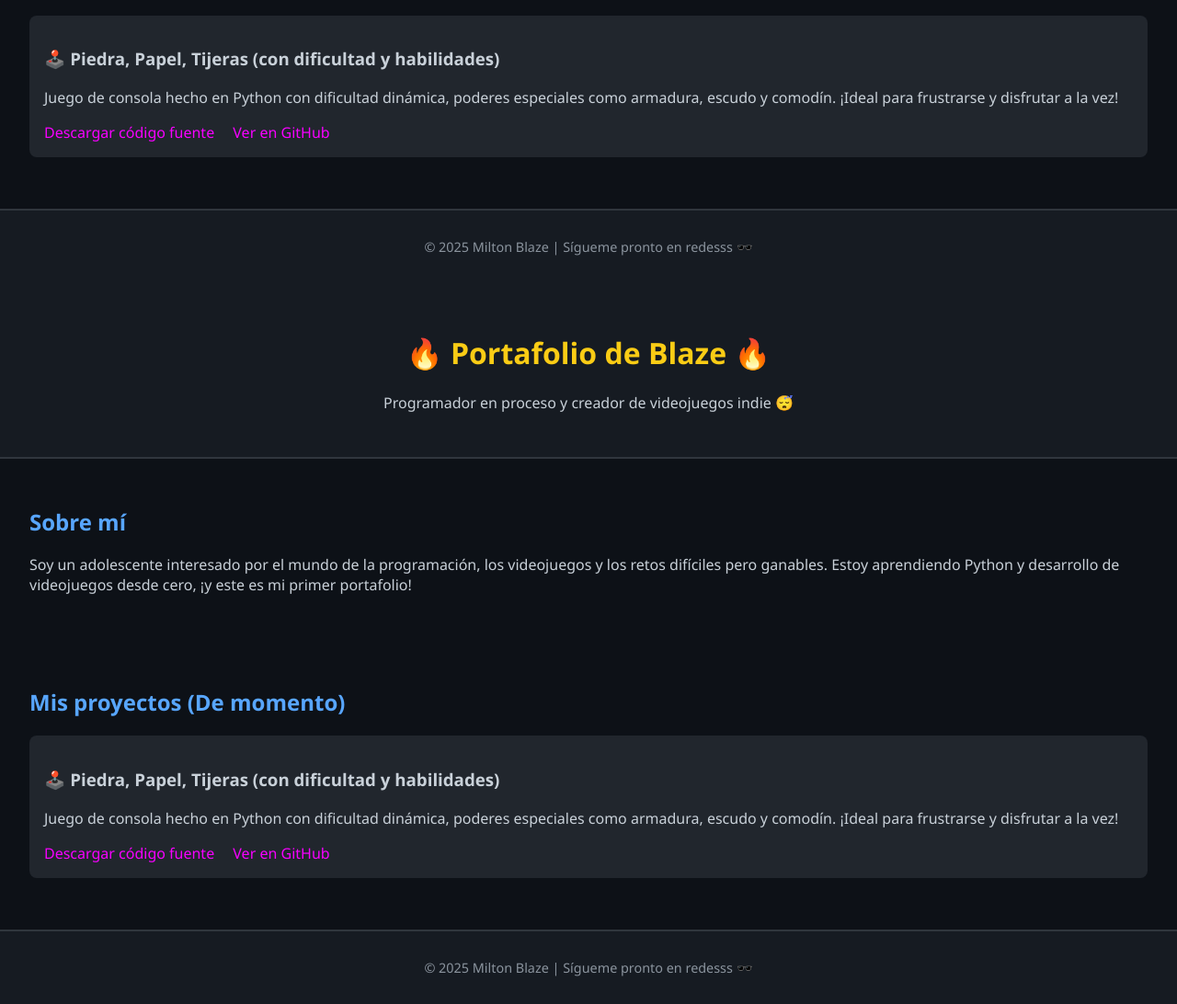
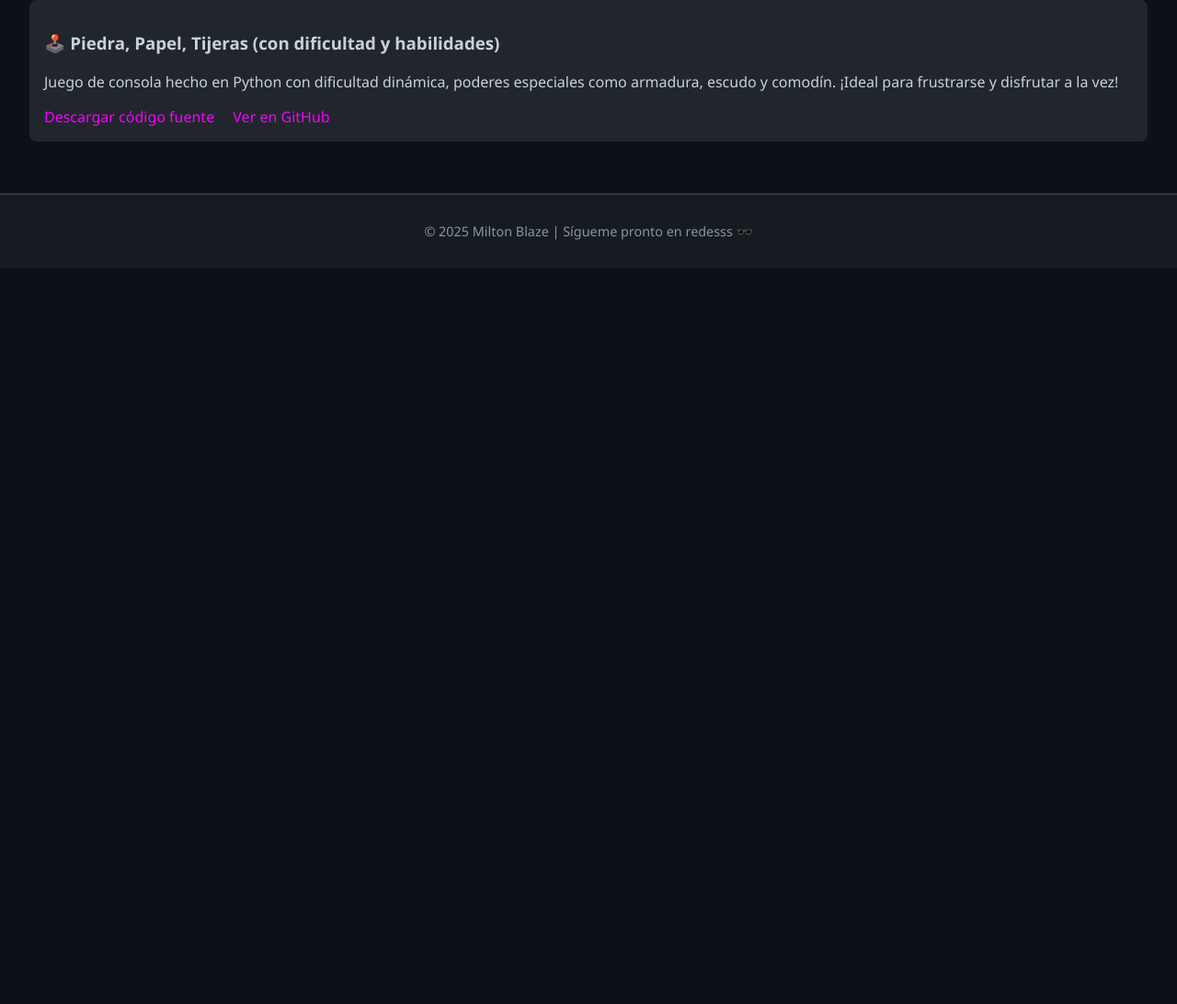
Before and after one commit to miltonnblaze/mi-portafolio, a plain HTML site: page index.html in a window 1280 px wide. Shown: the part 549-1641 px from the top of the page at 92% size. After the commit the page ends 841 px from the top, so only its background shows below. Drawn offline with Linux system fonts and the light colour scheme.

Commit message:
Actualizar index y estilos con versión corregida y animación

```diff
--- a/estilos.css
+++ b/estilos.css
@@ -42,6 +42,7 @@ section {
     border-radius: 8px;
     margin-bottom: 1.5rem;
 }
+
 @keyframes flame {
     0% { filter: drop-shadow(0 0 5px #ff5e00) brightness(1.1); }
     25% { filter: drop-shadow(0 0 10px #ff9d00) brightness(1.2); }
@@ -59,6 +60,7 @@ section {
 .logo img:hover {
     transform: translateY(-10px) scale(1.05);
 }
+
 footer {
     background-color: #161b22;
     text-align: center;
@@ -67,47 +69,3 @@ footer {
     color: #8b949e;
     font-size: 0.9rem;
 }
-
-body {
-    font-family: 'Segoe UI', sans-serif;
-    margin: 0;
-    padding: 0;
-    background-color: #0d1117;
-    color: #c9d1d9;
-}
-
-header {
-    background-color: #161b22;
-    text-align: center;
-    padding: 2rem 1rem;
-    border-bottom: 2px solid #30363d;
-}
-
-h1 {
-    color: #facc15;
-}
-
-h2 {
-    color: #58a6ff;
-}
-
-a {
-    color: #f700ff;
-    text-decoration: none;
-    margin-right: 1rem;
-}
-
-a:hover {
-    text-decoration: underline;
-}
-
-section {
-    padding: 2rem;
-}
-
-.proyecto {
-    background-color: #21262d;
-    padding: 1rem;
-    border-radius: 8px;
-    margin-bottom: 1.5rem;
-}
--- a/index.html
+++ b/index.html
@@ -1,20 +1,17 @@
-HEAD
 <!DOCTYPE html>
 <html lang="es">
 <head>
-    <meta charset="UTF-8">
-    <meta name="viewport" content="width=device-width, initial-scale=1.0">
+    <meta charset="UTF-8" />
+    <meta name="viewport" content="width=device-width, initial-scale=1" />
     <title>Portafolio de Blaze</title>
-    <link rel="stylesheet" href="estilos.css">
+    <link rel="stylesheet" href="estilos.css" />
 </head>
 <body>
     <header>
       <div class="logo">
-    <img src="assets/img/blaze-logo.png" alt="Logo de Blaze" width="120">
-    <h1>Portafolio de BL4ZE</h1>
-</div>
-
-
+        <img src="assets/img/blaze-logo.png" alt="Logo de Blaze" width="120" />
+        <h1>Portafolio de BL4ZE</h1>
+      </div>
     </header>
 
     <section id="sobre-mi">
@@ -24,15 +21,12 @@ HEAD
 
     <section id="proyectos">
         <h2>Mis proyectos (De momento)</h2>
-
         <div class="proyecto">
             <h3>🕹️ Piedra, Papel, Tijeras (con dificultad y habilidades)</h3>
             <p>Juego de consola hecho en Python con dificultad dinámica, poderes especiales como armadura, escudo y comodín. ¡Ideal para frustrarse y disfrutar a la vez!</p>
             <a href="assets/proyectos/ppt_blaze_v3.py" download>Descargar código fuente</a>
             <a href="https://github.com/miltonnblaze/ppt_blaze" target="_blank">Ver en GitHub</a>
-
         </div>
-
     </section>
 
     <footer>
@@ -40,40 +34,3 @@ HEAD
     </footer>
 </body>
 </html>
-
-<!DOCTYPE html>
-<html lang="es">
-<head>
-    <meta charset="UTF-8">
-    <meta name="viewport" content="width=device-width, initial-scale=1.0">
-    <title>Portafolio de Blaze</title>
-    <link rel="stylesheet" href="estilos.css">
-</head>
-<body>
-    <header>
-        <h1>🔥 Portafolio de Blaze 🔥</h1>
-        <p>Programador en proceso y creador de videojuegos indie 😴</p>
-    </header>
-
-    <section id="sobre-mi">
-        <h2>Sobre mí</h2>
-        <p>Soy un adolescente interesado por el mundo de la programación, los videojuegos y los retos difíciles pero ganables. Estoy aprendiendo Python y desarrollo de videojuegos desde cero, ¡y este es mi primer portafolio!</p>
-    </section>
-
-    <section id="proyectos">
-        <h2>Mis proyectos (De momento)</h2>
-
-        <div class="proyecto">
-            <h3>🕹️ Piedra, Papel, Tijeras (con dificultad y habilidades)</h3>
-            <p>Juego de consola hecho en Python con dificultad dinámica, poderes especiales como armadura, escudo y comodín. ¡Ideal para frustrarse y disfrutar a la vez!</p>
-            <a href="assets/proyectos/ppt_blaze_v3.py" download>Descargar código fuente</a>
-            <a href="https://github.com/tu_usuario/ppt_blaze" target="_blank">Ver en GitHub</a>
-        </div>
-
-    </section>
-
-    <footer>
-        <p>© 2025 Milton Blaze | Sígueme pronto en redesss 🕶️</p>
-    </footer>
-</body>
-</html>
```
